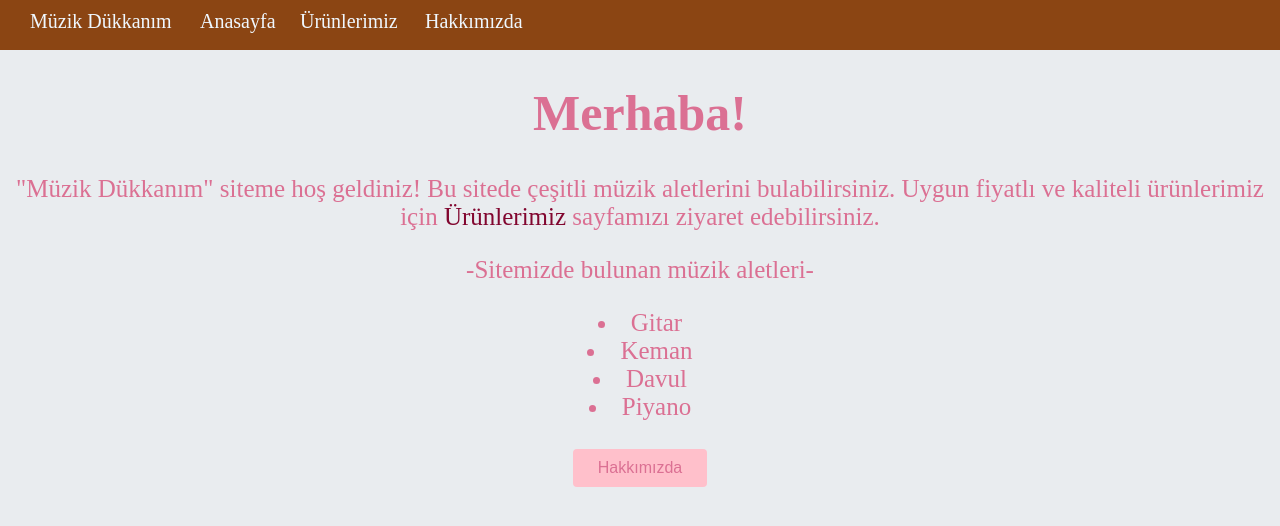
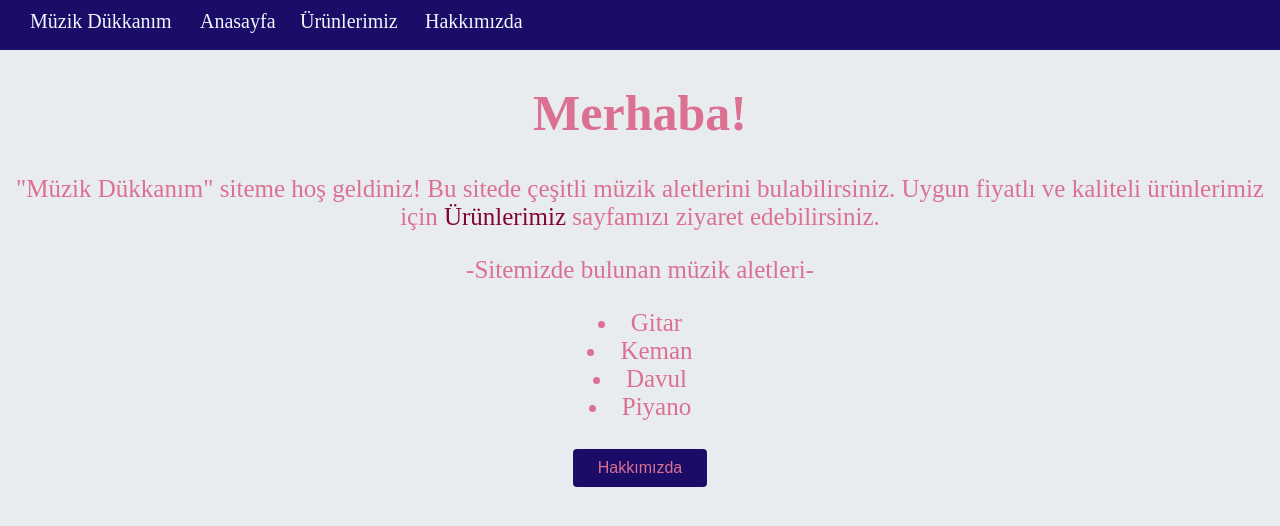
Before and after one commit to kubracelebii/music-shop, a plain HTML site: page index.html in a window 1280 px wide. Drawn offline with Linux system fonts and the light colour scheme.

Commit message:
style changes

```diff
--- a/css/index.css
+++ b/css/index.css
@@ -1,5 +1,5 @@
 .header{
-    background-color:saddlebrown;
+    background-color:rgba(25, 11, 102, 0.993);
     width: 100%;
     height: 50px;
 }
@@ -41,7 +41,7 @@
 }
 
 .button{
-    background-color: pink;
+    background-color: rgba(25, 11, 102, 0.993);
     color: palevioletred;
     padding: 10px 25px;
     font-size: 16px;
@@ -50,6 +50,6 @@
 }
 
 .button:hover{
-    background-color: brown; /* Green */
-    color: white;
+    background-color: pink; /* Green */
+    color: black;
 }
```
Also changed, not shown: index.html (+6 -4 lines).
